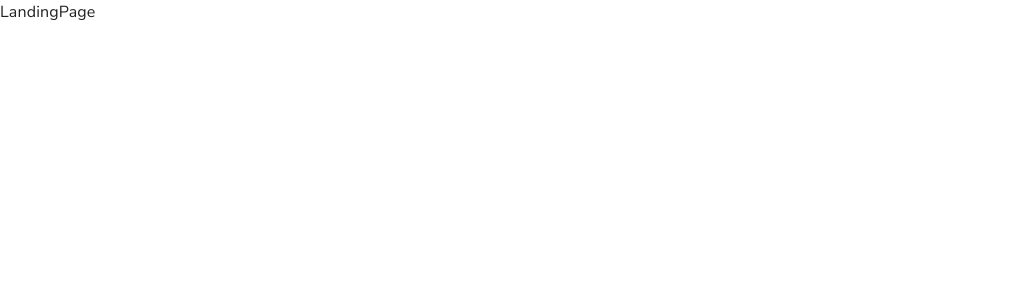
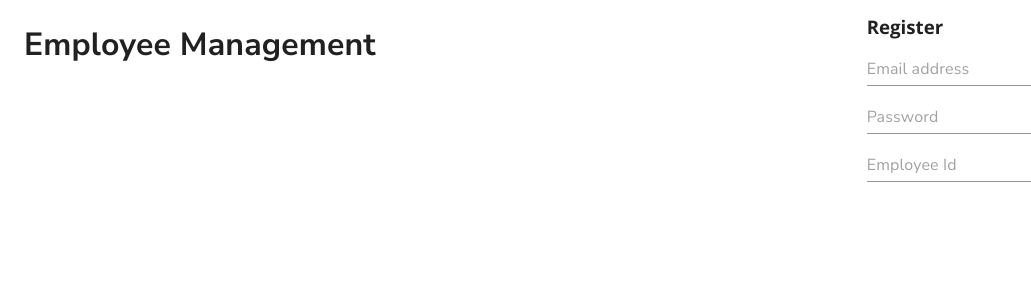
Before and after one commit to neeleshroy2023/employee-frontend, a React (Vite) app: page / in a window 1280 px wide. Shown: the top 300 px of the page, without its empty margins (0-1031 px from the left). Built offline with nearby package versions, Linux system fonts and the light colour scheme.

Commit message:
Landing page

```diff
--- a/src/App.tsx
+++ b/src/App.tsx
@@ -1,5 +1,5 @@
 import "./css/App.css";
-import { ThemeProvider, CssBaseline } from "@mui/material";
+import { ThemeProvider, CssBaseline, Container } from "@mui/material";
 import theme from "./theme";
 import { BrowserRouter } from "react-router";
 import Router from "./components/features/navigation/Router";
@@ -9,7 +9,9 @@ function App() {
       <CssBaseline />
       <BrowserRouter>
         <div className="App">
-          <Router />
+          <Container maxWidth="xl">
+            <Router />
+          </Container>
         </div>
       </BrowserRouter>
     </ThemeProvider>
--- a/src/components/pages/LandingPage.tsx
+++ b/src/components/pages/LandingPage.tsx
@@ -1,5 +1,41 @@
+import { Grid2, Box, FormControl, Typography, Input } from "@mui/material";
+
 const LandingPage = () => {
-  return <div>LandingPage</div>;
+  return (
+    <Box>
+      <Grid2 container spacing={4}>
+        <Grid2 size={{ xs: 12, sm: 6, md: 8 }}>
+          <h1>Employee Management</h1>
+        </Grid2>
+        <Grid2 size={{ xs: 12, sm: 6, md: 4 }}>
+          <Typography variant="h3" sx={{ mb: "16px", mt: "16px" }}>
+            Register
+          </Typography>
+          <FormControl sx={{ mb: "16px" }} fullWidth>
+            <Input
+              id="register-email"
+              placeholder="Email address"
+              type="email"
+            />
+          </FormControl>
+          <FormControl sx={{ mb: "16px" }} fullWidth>
+            <Input
+              id="register-password"
+              placeholder="Password"
+              type="password"
+            />
+          </FormControl>
+          <FormControl sx={{ mb: "16px" }} fullWidth>
+            <Input
+              id="register-employeeId"
+              placeholder="Employee Id"
+              type="number"
+            />
+          </FormControl>
+        </Grid2>
+      </Grid2>
+    </Box>
+  );
 };
 
 export default LandingPage;
```
